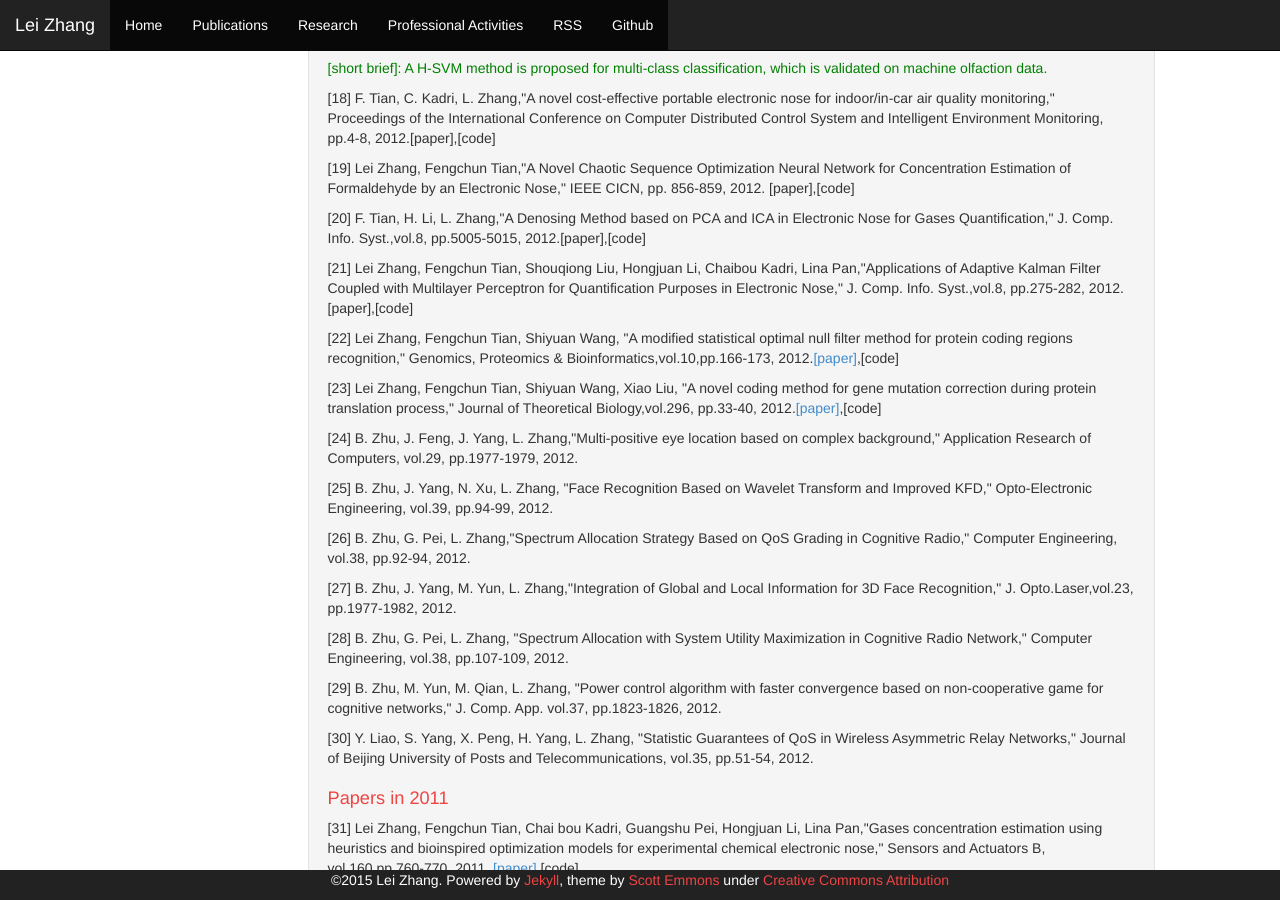
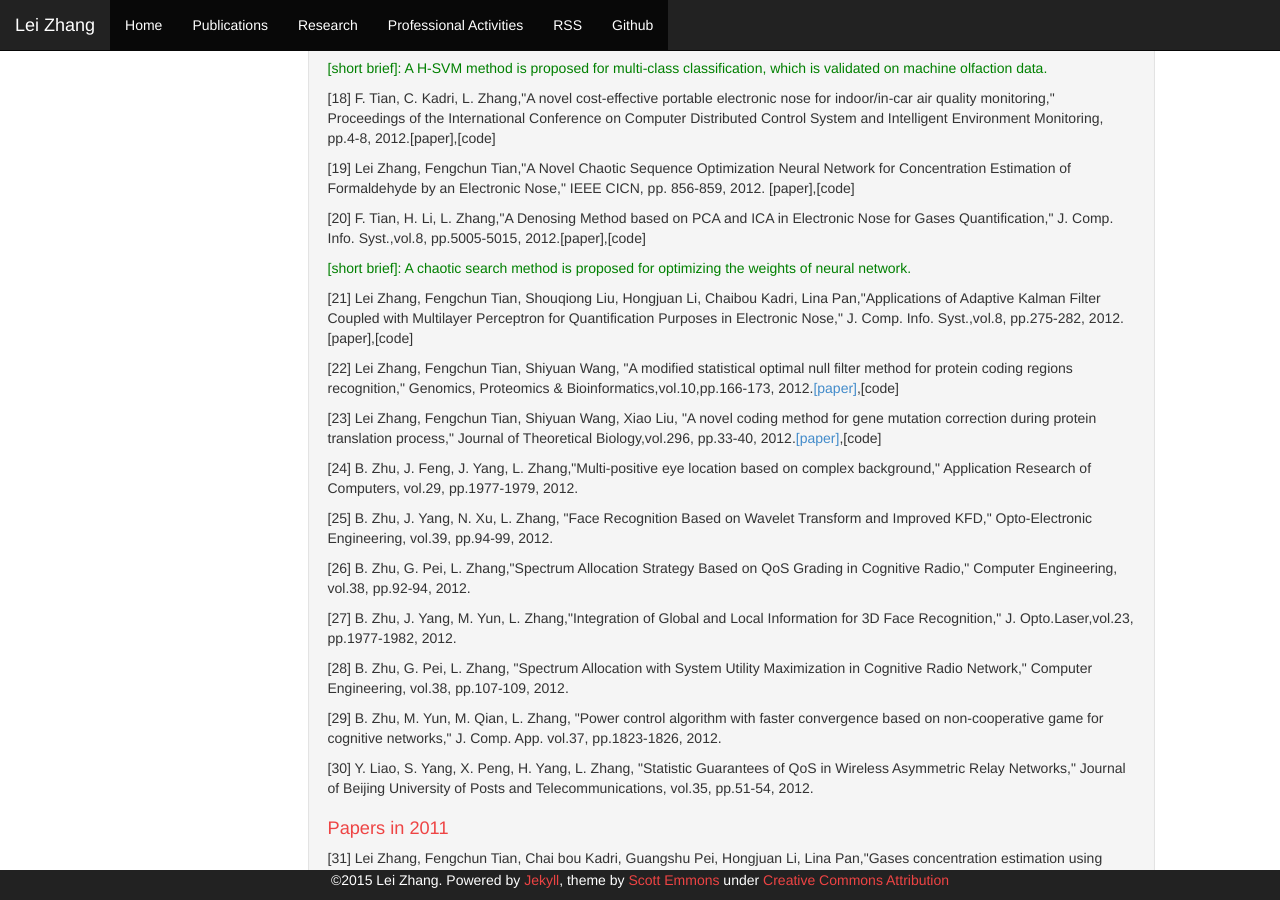
Before and after one commit to DrLeiZhang/website, a Jekyll site: the page built from publications.html, in a window 1280 px wide and 900 px high, scrolled down 1665 px. Built offline with Jekyll 4.4.1, drawn with Linux system fonts in a browser that asks for light colours; Markdown is read by kramdown in place of the engine named in the settings.

Commit message:
Update
Signed-off-by: leizhang@cqu.edu.cn <leizhang@cqu.edu.cn>

```diff
--- a/publications.html
+++ b/publications.html
@@ -58,15 +58,26 @@ layout: default
 
 <p>[19] Lei Zhang, Fengchun Tian,"A Novel Chaotic Sequence Optimization Neural Network for Concentration Estimation of Formaldehyde by an Electronic Nose," IEEE CICN, pp. 856-859, 2012. [paper],[code]</p>
 <p>[20] F. Tian, H. Li, L. Zhang,"A Denosing Method based on PCA and ICA in Electronic Nose for Gases Quantification," J. Comp. Info. Syst.,vol.8, pp.5005-5015, 2012.[paper],[code]</p>
+<p style="color:green;">[short brief]: A chaotic search method is proposed for  optimizing the weights of neural network.</p>
+
 <p>[21] Lei Zhang, Fengchun Tian, Shouqiong Liu, Hongjuan Li, Chaibou Kadri, Lina Pan,"Applications of Adaptive Kalman Filter Coupled with Multilayer Perceptron for Quantification Purposes in Electronic Nose," J. Comp. Info. Syst.,vol.8, pp.275-282, 2012.[paper],[code]</p>
+
 <p>[22] Lei Zhang, Fengchun Tian, Shiyuan Wang, "A modified statistical optimal null filter method for protein coding regions recognition," Genomics, Proteomics & Bioinformatics,vol.10,pp.166-173, 2012.<a href="resources/SONF.pdf">[paper]</a>,[code]</p>
+
 <p>[23] Lei Zhang, Fengchun Tian, Shiyuan Wang, Xiao Liu, "A novel coding method for gene mutation correction during protein translation process," Journal of Theoretical Biology,vol.296, pp.33-40, 2012.<a href="resources/Protein_coding.pdf">[paper]</a>,[code]</p>
+
 <p>[24] B. Zhu, J. Feng, J. Yang, L. Zhang,"Multi-positive eye location based on complex background," Application Research of Computers, vol.29, pp.1977-1979, 2012.</p>
+
 <p>[25] B. Zhu, J. Yang, N. Xu, L. Zhang, "Face Recognition Based on Wavelet Transform and Improved KFD," Opto-Electronic Engineering, vol.39, pp.94-99, 2012.</p>
+
 <p>[26] B. Zhu, G. Pei, L. Zhang,"Spectrum Allocation Strategy Based on QoS Grading in Cognitive Radio," Computer Engineering, vol.38, pp.92-94, 2012.</p>
+
 <p>[27] B. Zhu, J. Yang, M. Yun, L. Zhang,"Integration of Global and Local Information for 3D Face Recognition," J. Opto.Laser,vol.23, pp.1977-1982, 2012.</p>
+
 <p>[28] B. Zhu, G. Pei, L. Zhang, "Spectrum Allocation with System Utility Maximization in Cognitive Radio Network," Computer Engineering, vol.38, pp.107-109, 2012.</p>
+
 <p>[29] B. Zhu, M. Yun, M. Qian, L. Zhang, "Power control algorithm with faster convergence based on non-cooperative game for cognitive networks," J. Comp. App. vol.37, pp.1823-1826, 2012.</p>
+
 <p>[30] Y. Liao, S. Yang, X. Peng, H. Yang, L. Zhang, "Statistic Guarantees of QoS in Wireless Asymmetric Relay Networks," Journal of Beijing University of Posts and Telecommunications, vol.35, pp.51-54, 2012.
 
 <h1>Papers in 2011</h1>
```
